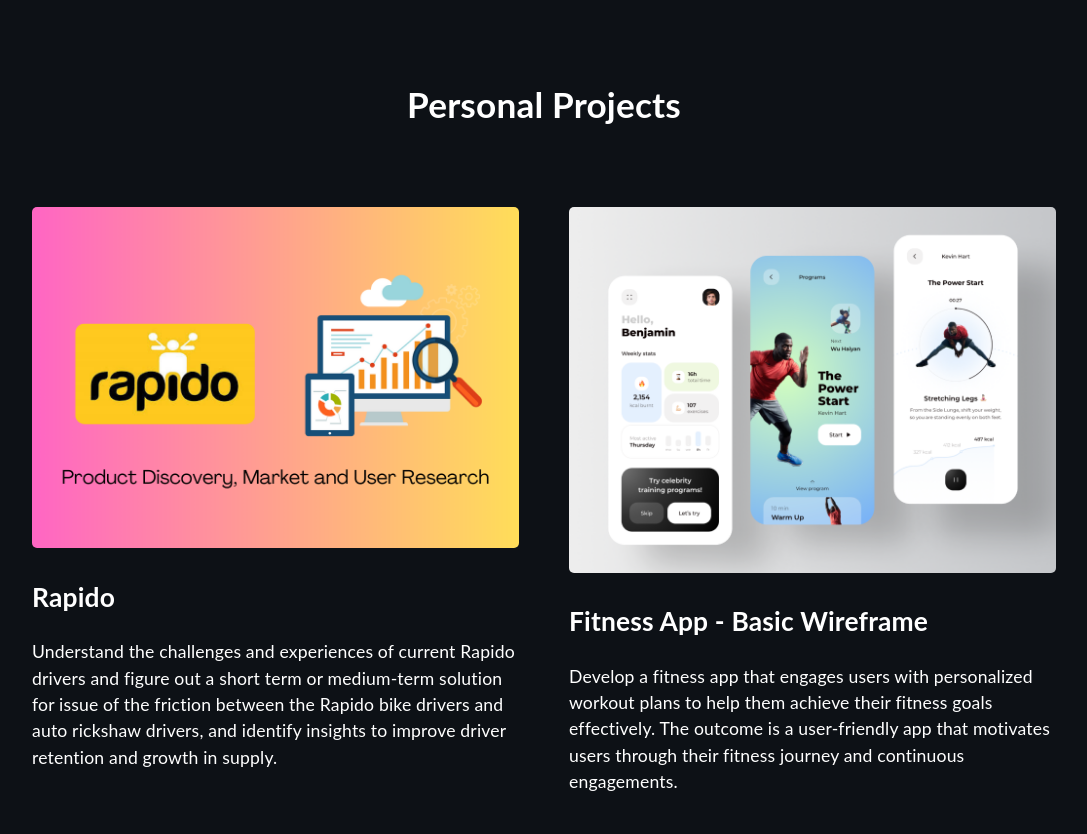
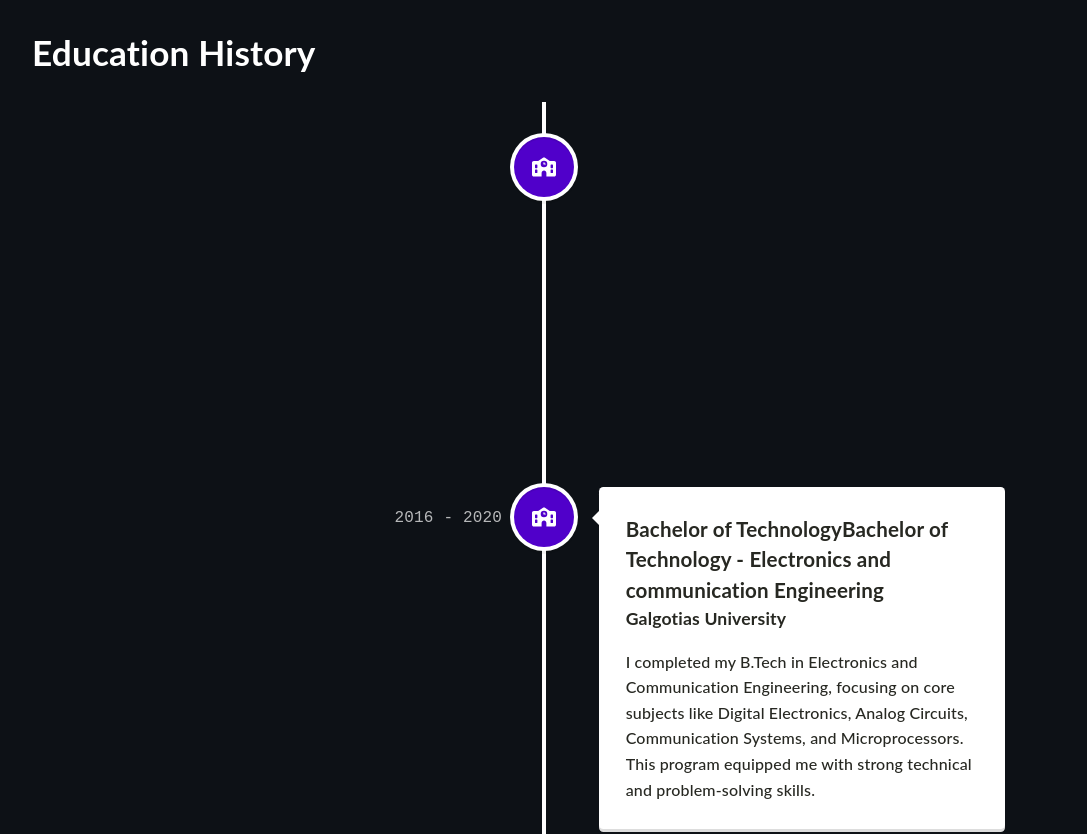
Before and after one commit to nidhiikumarii/my-portfolio, a React (Create React App) app: page / in a window 1280 px wide. Shown: the part 3480-4314 px from the top of the page, without its empty margins (96-1183 px from the left). Built offline with nearby package versions, Linux system fonts and the light colour scheme.

Commit message:
Update Timeline.tsx

```diff
--- a/src/components/Timeline.tsx
+++ b/src/components/Timeline.tsx
@@ -2,6 +2,7 @@
 import '@fortawesome/free-regular-svg-icons'
 import { FontAwesomeIcon } from '@fortawesome/react-fontawesome';
 import { faBriefcase } from '@fortawesome/free-solid-svg-icons';
+import { faSchool } from '@fortawesome/free-solid-svg-icons';
 import { VerticalTimeline, VerticalTimelineElement }  from 'react-vertical-timeline-component';
 import 'react-vertical-timeline-component/style.min.css';
 import '../assets/styles/Timeline.scss'
@@ -16,7 +17,7 @@
             className="vertical-timeline-element--work"
             contentStyle={{ background: 'white', color: 'rgb(39, 40, 34)' }}
             contentArrowStyle={{ borderRight: '7px solid  white' }}
-            date="2022 - present"
+            date="May 2021 - June 2024"
             iconStyle={{ background: '#5000ca', color: 'rgb(39, 40, 34)' }}
             icon={<FontAwesomeIcon icon={faBriefcase} />}
           >
@@ -35,7 +36,7 @@
           </VerticalTimelineElement>
           <VerticalTimelineElement
             className="vertical-timeline-element--work"
-            date="2020 - 2022"
+            date="Jan 2020 - May 2021"
             iconStyle={{ background: '#5000ca', color: 'rgb(39, 40, 34)' }}
             icon={<FontAwesomeIcon icon={faBriefcase} />}
           >
@@ -53,6 +54,35 @@
           </VerticalTimelineElement>
         </VerticalTimeline>
       </div>
+      <div className="items-container">
+        <h1>Education History</h1>
+        <VerticalTimeline>
+          <VerticalTimelineElement
+            className="vertical-timeline-element--work"
+            contentStyle={{ background: 'white', color: 'rgb(39, 40, 34)' }}
+            contentArrowStyle={{ borderRight: '7px solid  white' }}
+            date="June 2024 - Oct 2024"
+            iconStyle={{ background: '#5000ca', color: 'rgb(39, 40, 34)' }}
+            icon={<FontAwesomeIcon icon={faSchool} />}
+          >
+            <h3 className="vertical-timeline-element-title">Product Management Launchpad</h3>
+            <h4 className="vertical-timeline-element-subtitle">Airtribe</h4>
+            <p>
+            Completed Airtribe’s Product Management Launchpad, gaining skills in strategic roadmap planning, feature prioritization, user-centric design, go-to-market strategy, metrics-driven decision-making, and conducting effective root cause analysis.</p>
+          </VerticalTimelineElement>
+          <VerticalTimelineElement
+            className="vertical-timeline-element--work"
+            date="2016 - 2020"
+            iconStyle={{ background: '#5000ca', color: 'rgb(39, 40, 34)' }}
+            icon={<FontAwesomeIcon icon={faSchool} />}
+          >
+            <h3 className="vertical-timeline-element-title">Bachelor of TechnologyBachelor of Technology - Electronics and communication Engineering</h3>
+            <h4 className="vertical-timeline-element-subtitle">Galgotias University</h4>
+            <p>
+            I completed my B.Tech in Electronics and Communication Engineering, focusing on core subjects like Digital Electronics, Analog Circuits, Communication Systems, and Microprocessors. This program equipped me with strong technical and problem-solving skills.</p>
+          </VerticalTimelineElement>
+        </VerticalTimeline>
+      </div>
     </div>
 
 
```
